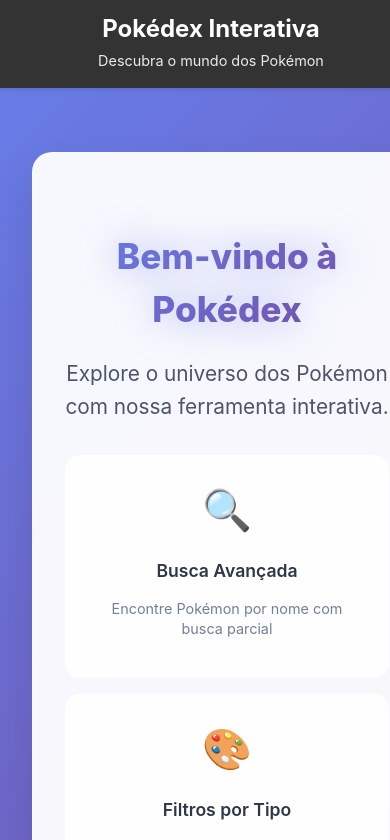
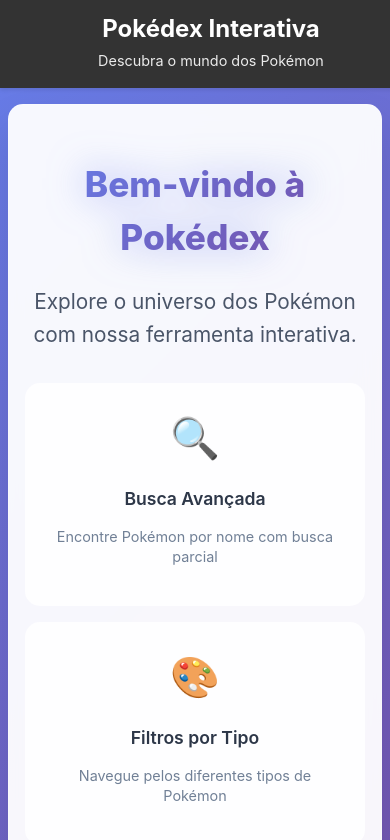
Before and after one commit to BrenoJhonson/Poke-Front2, a React (Vite) app: page / in a window 390 px wide. Shown: the top 840 px of the page. Built offline with nearby package versions, Linux system fonts and the light colour scheme.

Commit message:
Correção para o mobile, estava cortando a parte direita da tela inicial.

```diff
--- a/src/App.jsx
+++ b/src/App.jsx
@@ -15,24 +15,36 @@
 `;
 
 const HomeContainer = styled.main`
-  padding: 4rem 2rem;
+  padding: 2rem 1rem;
   text-align: center;
   position: relative;
   z-index: 1;
   max-width: 1200px;
   margin: 0 auto;
   width: 100%;
+  box-sizing: border-box;
+
+  @media (max-width: 767px) {
+    padding: 1rem 0.5rem;
+  }
 `;
 
 const WelcomeCard = styled.div`
   background: rgba(255, 255, 255, 0.95);
   backdrop-filter: blur(10px);
   border-radius: 20px;
-  padding: 3rem 2rem;
+  padding: 2rem 1.5rem;
   box-shadow: 0 20px 40px rgba(0, 0, 0, 0.1);
   border: 1px solid rgba(255, 255, 255, 0.2);
   animation: slideUp 0.8s ease-out;
   margin-bottom: 2rem;
+  width: 100%;
+  box-sizing: border-box;
+
+  @media (max-width: 767px) {
+    padding: 1.5rem 1rem;
+    border-radius: 15px;
+  }
 
   @keyframes slideUp {
     from {
@@ -77,20 +89,24 @@
 
 const FeaturesGrid = styled.div`
   display: grid;
-  grid-template-columns: repeat(auto-fit, minmax(250px, 1fr));
-  gap: 2rem;
+  grid-template-columns: repeat(auto-fit, minmax(200px, 1fr));
+  gap: 1.5rem;
   margin: 2rem 0;
   max-width: 1000px;
   margin-left: auto;
   margin-right: auto;
+  width: 100%;
+  box-sizing: border-box;
 
   @media (min-width: 768px) {
     grid-template-columns: repeat(3, 1fr);
+    gap: 2rem;
   }
 
   @media (max-width: 767px) {
     grid-template-columns: 1fr;
     gap: 1rem;
+    margin: 1rem 0;
   }
 `;
 
--- a/src/pages/PokemonDetails/PokemonDetails.jsx
+++ b/src/pages/PokemonDetails/PokemonDetails.jsx
@@ -2,10 +2,15 @@
 import styled from 'styled-components';
 
 const DetailsContainer = styled.div`
-  padding: 2rem;
+  padding: 1rem;
   max-width: 800px;
   margin: 0 auto;
   width: 100%;
+  box-sizing: border-box;
+
+  @media (max-width: 767px) {
+    padding: 0.5rem;
+  }
 `;
 
 const BackButton = styled.button`
@@ -28,14 +33,21 @@
 const DetailsCard = styled.div`
   background-color: white;
   border-radius: 16px;
-  padding: 2rem;
+  padding: 1.5rem;
   box-shadow: 0 4px 8px rgba(0, 0, 0, 0.1);
   text-align: center;
+  width: 100%;
+  box-sizing: border-box;
+
+  @media (max-width: 767px) {
+    padding: 1rem;
+    border-radius: 12px;
+  }
 `;
 
 const PokemonImageContainer = styled.div`
-  width: 200px;
-  height: 200px;
+  width: 180px;
+  height: 180px;
   margin: 0 auto 1.5rem;
   background: linear-gradient(135deg, #f5f7fa 0%, #c3cfe2 100%);
   border-radius: 50%;
@@ -44,6 +56,13 @@
   justify-content: center;
   border: 5px solid #fff;
   box-shadow: 0 4px 8px rgba(0, 0, 0, 0.1);
+
+  @media (max-width: 767px) {
+    width: 150px;
+    height: 150px;
+    margin: 0 auto 1rem;
+    border: 3px solid #fff;
+  }
 `;
 
 const PokemonImage = styled.img`
--- a/src/pages/PokemonList/PokemonList.jsx
+++ b/src/pages/PokemonList/PokemonList.jsx
@@ -7,11 +7,15 @@
 import styled from 'styled-components';
 
 const ListContainer = styled.div`
-  padding: 2rem;
+  padding: 1rem;
   max-width: 1200px;
   margin: 0 auto;
   width: 100%;
   box-sizing: border-box;
+
+  @media (max-width: 767px) {
+    padding: 0.5rem;
+  }
 `;
 
 const PageTitle = styled.h2`
```
